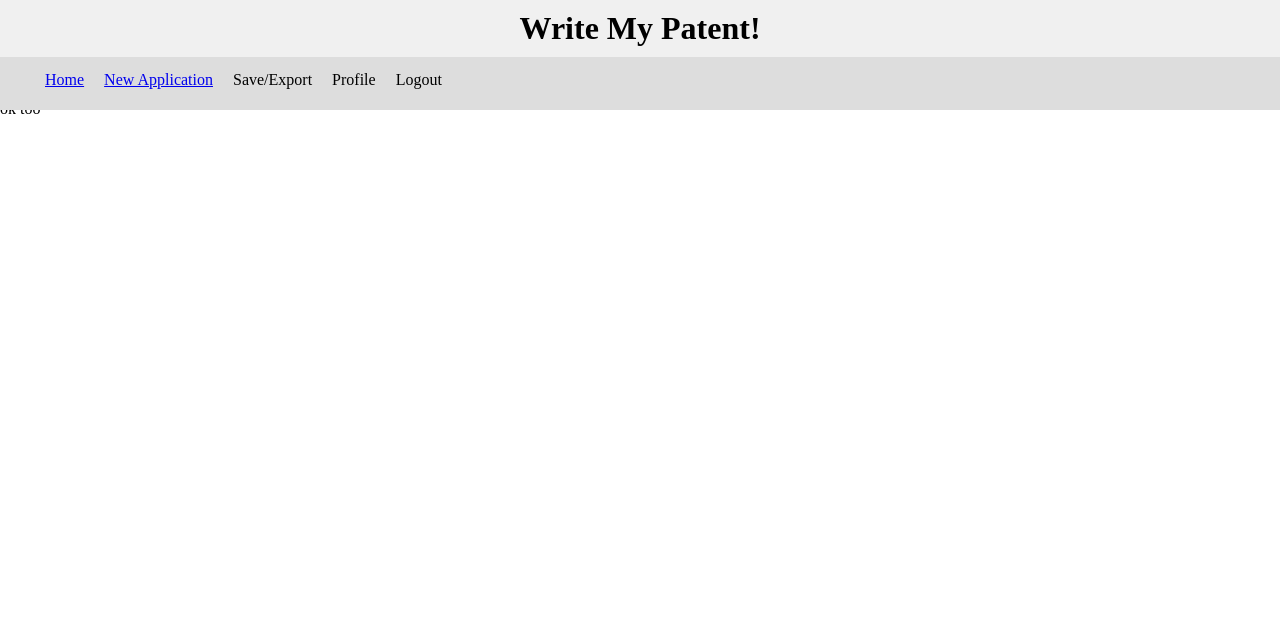
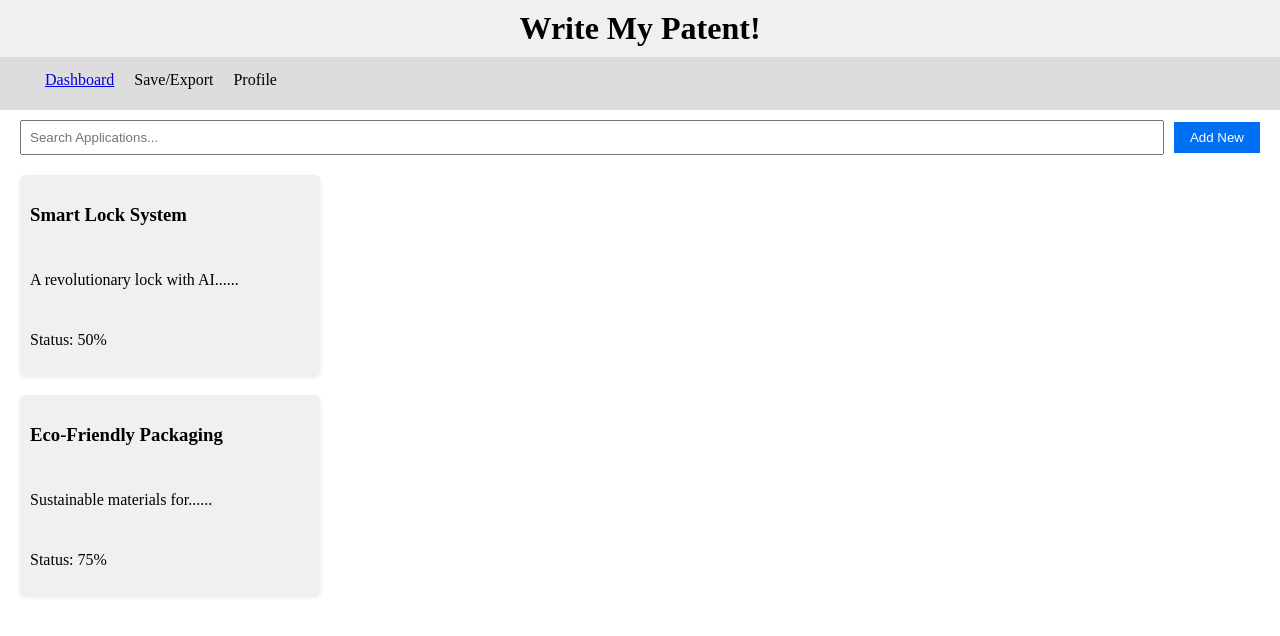
Before and after one commit to coconnor55/temp-ocw, a Next.js app: page / in a window 1280 px wide. Shown: the top 636 px of the page. Built offline with nearby package versions, Linux system fonts and the light colour scheme; no server answers.

Commit message:
created dashboard, enabled logout

```diff
--- a/components/MenuBar.js
+++ b/components/MenuBar.js
@@ -1,14 +1,38 @@
+'use client';
 import Link from 'next/link';
+import { useState, useEffect } from 'react';
+import { supabase } from '../utils/supabase';
 
 export default function MenuBar({ style }) {
+  const [user, setUser] = useState(null);
+
+  useEffect(() => {
+    const getUser = async () => {
+      const { data: { session } } = await supabase.auth.getSession();
+      setUser(session?.user);
+    };
+    getUser();
+
+    const { data: authListener } = supabase.auth.onAuthStateChange((event, session) => {
+      setUser(session?.user);
+    });
+    return () => {
+      authListener.subscription.unsubscribe();
+    };
+  }, []);
+
+  const handleLogout = async () => {
+    await supabase.auth.signOut();
+    window.location.href = '/'; // Redirect to Dashboard
+  };
+
   return (
     <nav style={{ background: '#ddd', padding: '5px', ...style }}>
       <ul style={{ listStyle: 'none', display: 'flex', gap: '20px' }}>
-        <li><Link href="/">Home</Link></li>
-        <li><Link href="/editor">New Application</Link></li>
-        <li>Save/Export</li> {/* Add onClick to save state */}
+        <li><Link href="/">Dashboard</Link></li>
+        <li>Save/Export</li>
         <li>Profile</li>
-        <li>Logout</li>
+        {user && <li><button onClick={handleLogout}>Logout</button></li>}
       </ul>
     </nav>
   );
--- a/pages/editor.js
+++ b/pages/editor.js
@@ -1,6 +1,6 @@
 'use client';
 import Layout from '../components/Layout';
-import { PanelGroup, Panel } from 'react-resizable-panels';
+import { PanelGroup, Panel, PanelResizeHandle } from 'react-resizable-panels'; // Import ResizeHandle
 import Sidebar from '../components/Sidebar';
 import { useState, useEffect } from 'react';
 import debounce from 'lodash.debounce';
@@ -90,6 +90,7 @@ export default function Editor() {
             </Disclosure>
           ))}
         </Panel>
+        <PanelResizeHandle className="resize-handle" /> {/* Add resize handle */}
         <Panel defaultSize={30} minSize={20} className="sidebar-panel resizable-panel">
           <Sidebar checkmarks={checkmarks} onSectionClick={handleSectionClick} onDialogClose={handleDialogClose} />
         </Panel>
--- a/pages/index.js
+++ b/pages/index.js
@@ -1,11 +1,59 @@
-import Head from 'next/head';
-import Layout from '../components/Layout'; // We'll create this next
+import Layout from '../components/Layout';
+import { useState } from 'react';
 
-export default function Home() {
+export default function Dashboard() {
+  const [searchTerm, setSearchTerm] = useState('');
+  const applications = [
+    { id: 1, title: 'Smart Lock System', description: 'A revolutionary lock with AI...', status: '50%' },
+    { id: 2, title: 'Eco-Friendly Packaging', description: 'Sustainable materials for...', status: '75%' },
+  ];
+
+  const filteredApps = applications.filter(app =>
+    app.title.toLowerCase().includes(searchTerm.toLowerCase()) ||
+    app.description.toLowerCase().includes(searchTerm.toLowerCase())
+  );
+
   return (
     <Layout>
-      {/* Paste your existing HTML content here, e.g., <div>Your original OK landing page content</div> */}
-      <div>ok too</div>
+      <div style={{ padding: '20px' }}>
+        <div style={{ display: 'flex', alignItems: 'center', marginBottom: '20px' }}>
+          <input
+            type="text"
+            placeholder="Search Applications..."
+            value={searchTerm}
+            onChange={(e) => setSearchTerm(e.target.value)}
+            style={{ padding: '8px', flexGrow: 1, marginRight: '10px' }}
+          />
+          <button
+            onClick={() => window.location.href = '/editor'}
+            style={{ padding: '8px 16px', background: '#0070f3', color: 'white', border: 'none', cursor: 'pointer' }}
+          >
+            Add New
+          </button>
+        </div>
+        <div style={{ display: 'flex', flexDirection: 'column', gap: '20px' }}> {/* Vertical stack */}
+          {filteredApps.map(app => (
+            <div
+              key={app.id}
+              style={{
+                width: '300px', /* Thinner width */
+                height: '200px', /* Longer height */
+                background: '#f0f0f0',
+                padding: '10px',
+                borderRadius: '5px',
+                boxShadow: '0 2px 4px rgba(0,0,0,0.1)',
+                display: 'flex',
+                flexDirection: 'column',
+                justifyContent: 'space-between',
+              }}
+            >
+              <h3>{app.title}</h3>
+              <p>{app.description.substring(0, 50)}...</p>
+              <p>Status: {app.status}</p>
+            </div>
+          ))}
+        </div>
+      </div>
     </Layout>
   );
 }
--- a/styles/editor.css
+++ b/styles/editor.css
@@ -1,35 +1,22 @@
-/* Sidebar styling */
 .sidebar-panel {
   background-color: #f5e8c7; /* Almond color */
   padding: 10px;
-  overflow: auto; /* Scrollbar appears when content overflows */
+  overflow: auto; /* Scrollbar for overflow */
 }
 
-/* Resizable border hover effect */
-.resizable-panel + .resizable-panel {
-  position: relative; /* Ensure relative positioning for border */
+.resizable-panel {
+  overflow: auto;
+  transition: flex-basis 0.2s; /* Smooth resize */
 }
 
-.resizable-panel + .resizable-panel::before {
-  content: '';
-  position: absolute;
-  top: 0;
-  bottom: 0;
-  left: -5px; /* Move to the left edge of the sidebar panel */
+/* Resizable handle */
+.resize-handle {
   width: 5px;
   background: transparent;
   cursor: col-resize;
-  z-index: 10; /* Above other content */
-  transition: background 0.2s; /* Smooth hover effect */
+  z-index: 10;
 }
 
-.resizable-panel:hover + .resizable-panel::before,
-.resizable-panel + .resizable-panel:hover::before {
-  background: #ccc; /* Visible border on hover */
+.resize-handle:hover {
+  background: #ccc; /* Gray bar on hover */
 }
-
-/* Ensure panels are resizable */
-.resizable-panel {
-  overflow: auto; /* Maintain scrollbar */
-  transition: flex-basis 0.2s; /* Smooth resize animation */
-}
```
